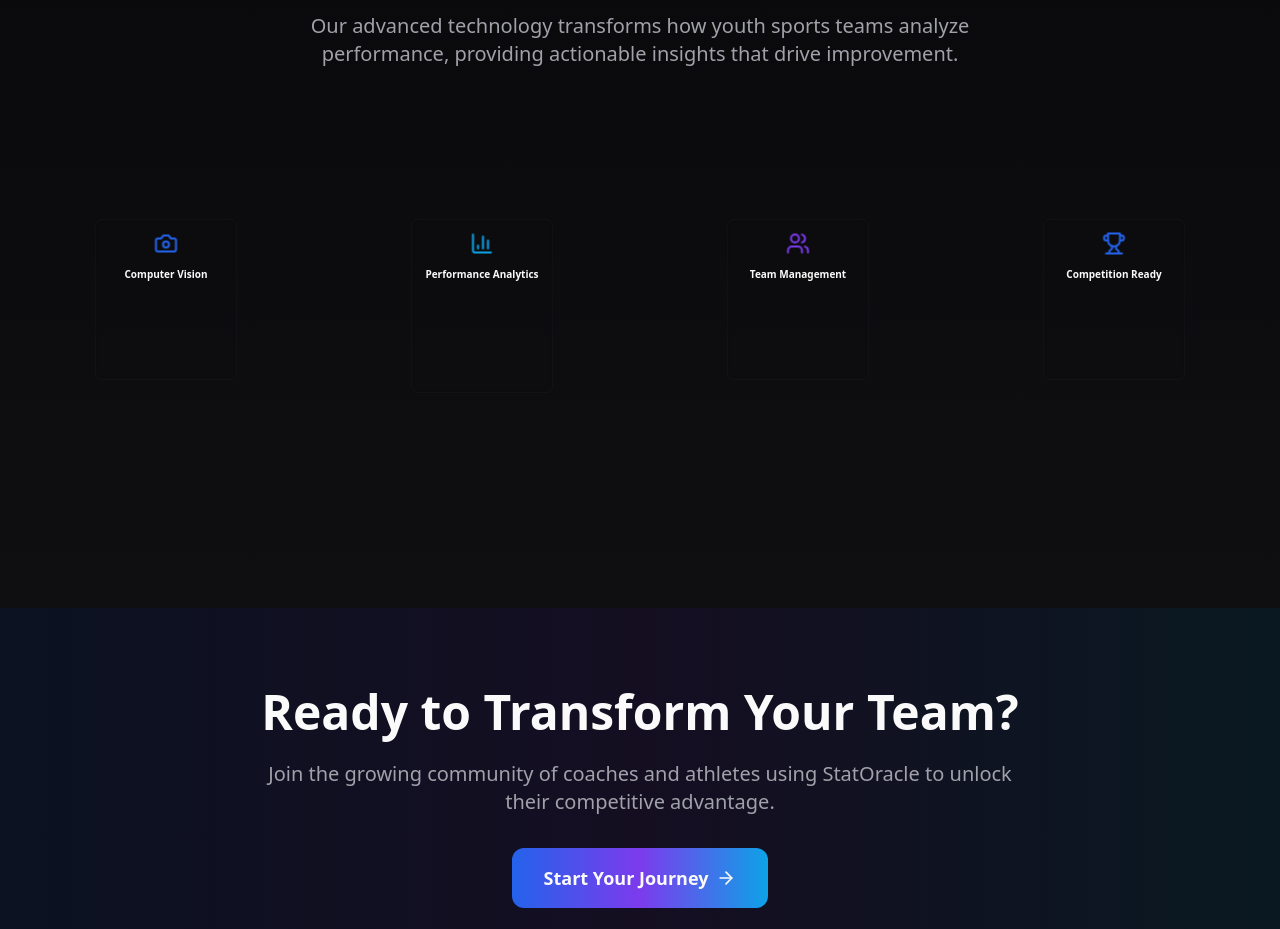
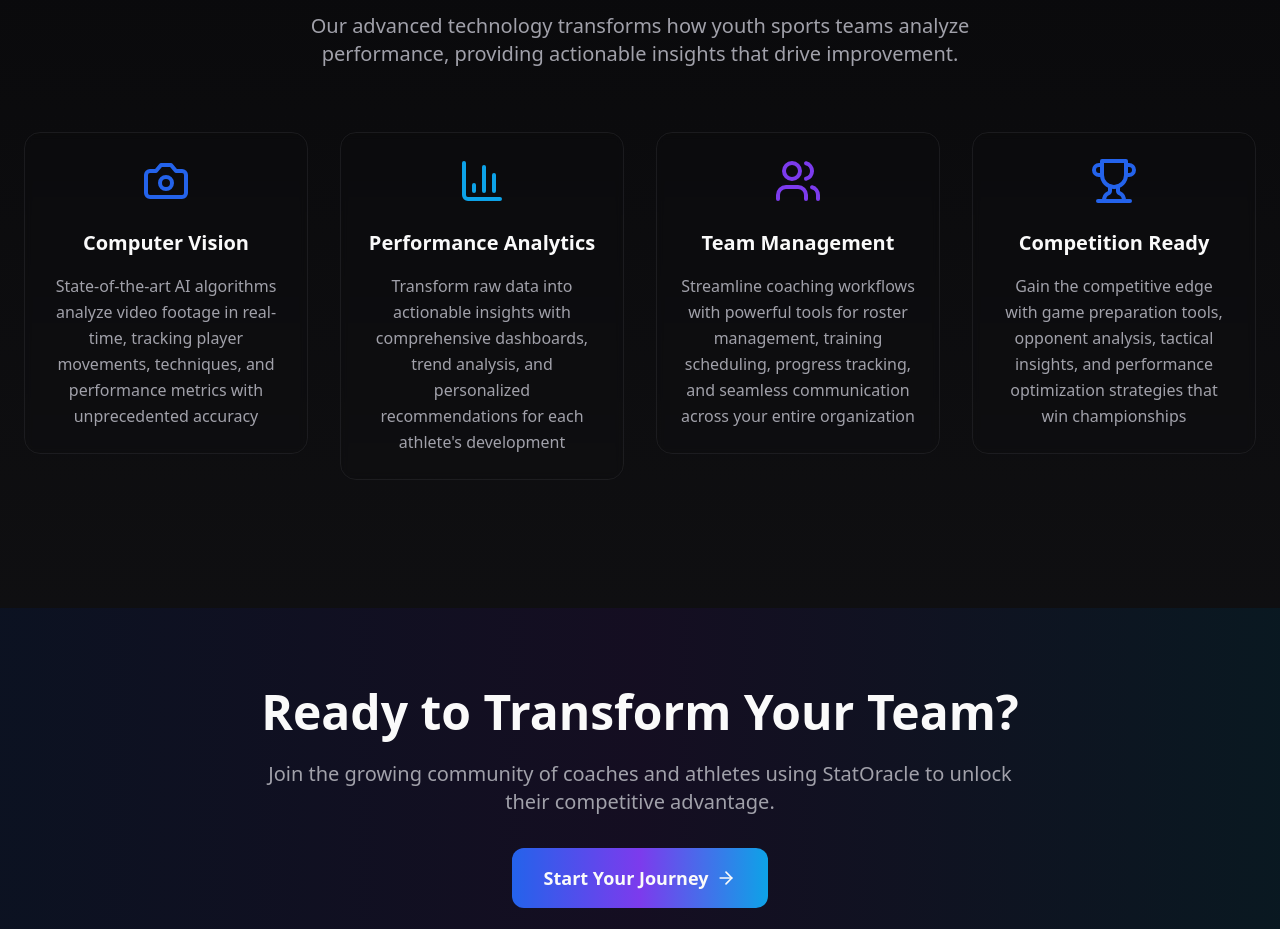
Before and after one commit to statoracle5/statoracle, a React (Vite) app: page / in a window 1280 px wide. Shown: the part 940-1869 px from the top of the page. Built offline with nearby package versions, Linux system fonts and the light colour scheme.

Commit message:
Fix subtext and pricing animations
Fixes an issue where subtext in the home page's feature boxes disappears with animations. Adds new scroll-triggered animations for the pricing tiers, revealing them as the user scrolls down.

```diff
--- a/src/pages/Home.tsx
+++ b/src/pages/Home.tsx
@@ -91,15 +91,15 @@ const Home = () => {
               <ScrollAnimationWrapper
                 key={index}
                 delay={index * 200}
-                animation="bounce-in"
+                animation="fade-up"
                 resetOnScroll={true}
               >
-                <div className={`card-elegant text-center group hover-float animate-box-reveal`} style={{ animationDelay: `${index * 0.15}s` }}>
-                  <div className="mb-6 flex justify-center animate-zoom-bounce group-hover:scale-110 transition-transform duration-300" style={{ animationDelay: `${index * 0.2}s` }}>
+                <div className="card-elegant text-center group hover-float">
+                  <div className="mb-6 flex justify-center group-hover:scale-110 transition-transform duration-300">
                     {feature.icon}
                   </div>
-                  <h3 className="text-xl font-semibold mb-4 animate-slide-up" style={{ animationDelay: `${index * 0.25}s` }}>{feature.title}</h3>
-                  <p className="text-muted-foreground leading-relaxed animate-fade-in-up" style={{ animationDelay: `${index * 0.3}s` }}>
+                  <h3 className="text-xl font-semibold mb-4">{feature.title}</h3>
+                  <p className="text-muted-foreground leading-relaxed">
                     {feature.description}
                   </p>
                 </div>
--- a/src/pages/Pricing.tsx
+++ b/src/pages/Pricing.tsx
@@ -126,10 +126,10 @@ const Pricing = () => {
         <div className="container mx-auto px-6">
           <div className="grid lg:grid-cols-3 gap-8 max-w-6xl mx-auto">
             {plans.slice(0, 3).map((plan, index) => (
-              <ScrollAnimationWrapper key={index} delay={index * 150} animation="fade-up" resetOnScroll={false}>
+              <ScrollAnimationWrapper key={index} delay={index * 300} animation="slide-up" resetOnScroll={true}>
                 <div
-                  className={`relative card-elegant p-6 hover-lift ${
-                    plan.popular ? 'ring-2 ring-accent shadow-[var(--shadow-glow)] scale-105' : ''
+                  className={`relative card-elegant p-6 hover-lift transform transition-all duration-500 ${
+                    plan.popular ? 'ring-2 ring-accent shadow-[var(--shadow-glow)] lg:scale-105' : ''
                   }`}
                 >
                   {plan.popular && (
```
